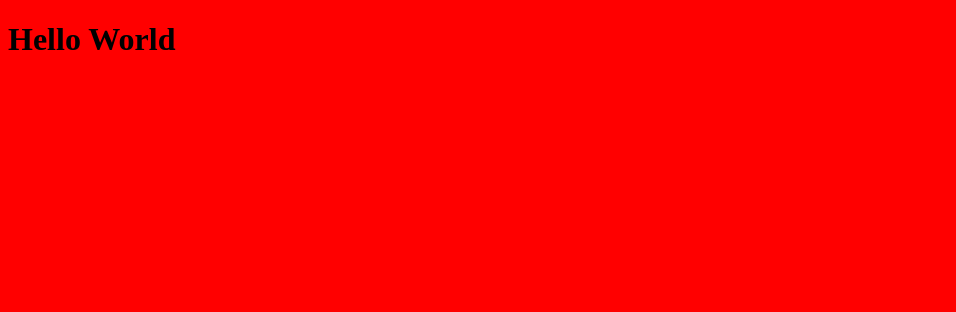
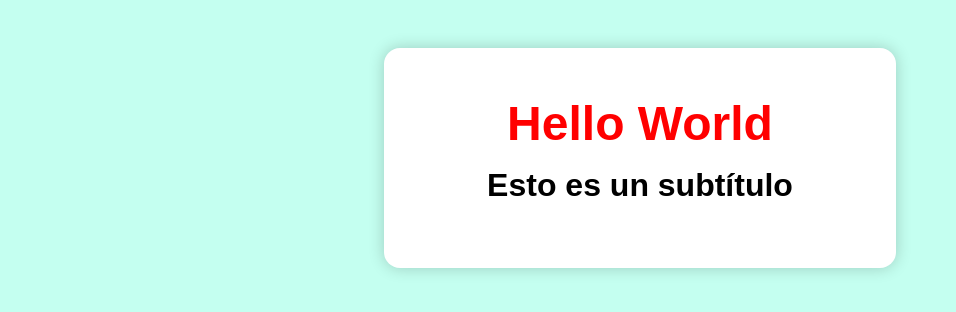
Before and after one commit to Jaimemamalla/REPASO-, a plain HTML site: page index.html in a window 1280 px wide. Shown: the whole page, without its empty margins (0-956 px from the left). Drawn offline with Linux system fonts and the light colour scheme.

Commit message:
ejercicio repaso

```diff
--- a/css/styles.css
+++ b/css/styles.css
@@ -1,3 +1,38 @@
+* {
+    margin: 0;
+    padding: 0;
+    box-sizing: border-box;
+    font-family: Arial, Helvetica, sans-serif;
+}
+
+/* Este selector universal (*) aplica un conjunto de reglas a todos los elementos del documento HTML. En este caso, se están estableciendo tres propiedades: */
+
 body {
-    background-color: #ff0000;
+    background-color: #c4fff0;
 }
+
+h1 {
+    color: #ff0000;
+    font-size: 3rem;
+    margin-bottom: 1rem;
+}
+
+h2 {
+    color: #000;
+    font-size: 2rem;
+    margin-bottom: 1rem;
+}
+
+.container {
+    background-color: #fff;
+    padding: 3rem;
+    margin: 3rem auto;
+    width: 40%;
+    text-align: center;
+    border-radius: 1rem;
+    box-shadow: 0 0 1rem rgba(0, 0, 0, 0.2);
+}
+
+.container:hover {
+    background-color: #49ec17;
+}
--- a/index.html
+++ b/index.html
@@ -8,6 +8,9 @@
     <script src="js/script.js" defer></script>
 </head>
 <body>
-    <h1>Hello World</h1>
+    <div class="container">
+        <h1>Hello World</h1>
+        <h2>Esto es un subtítulo</h2>
+    </div>
 </body>
 </html>
```
Also changed, not shown: README.md.
